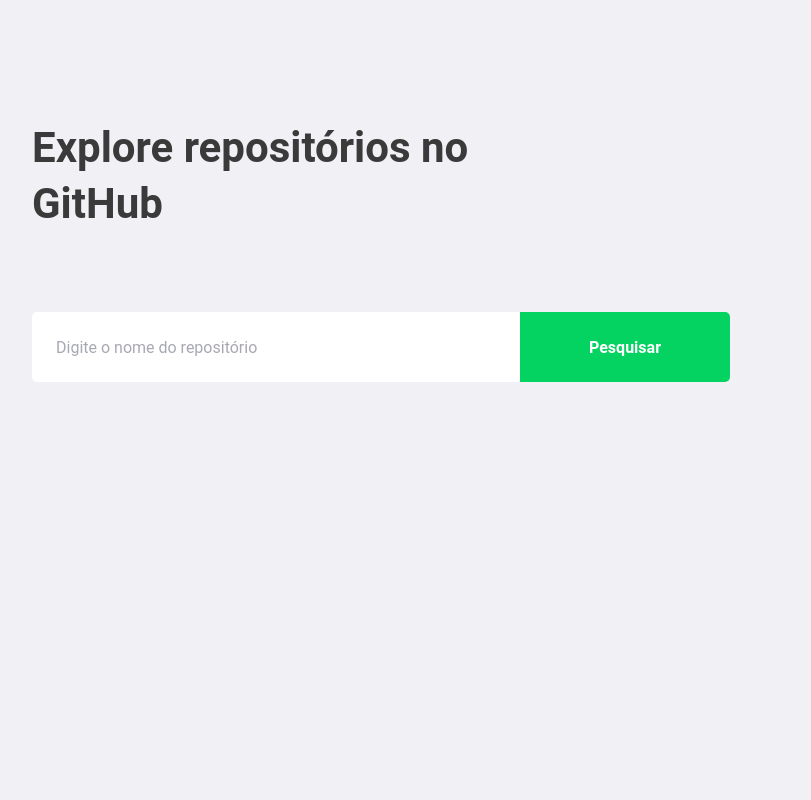
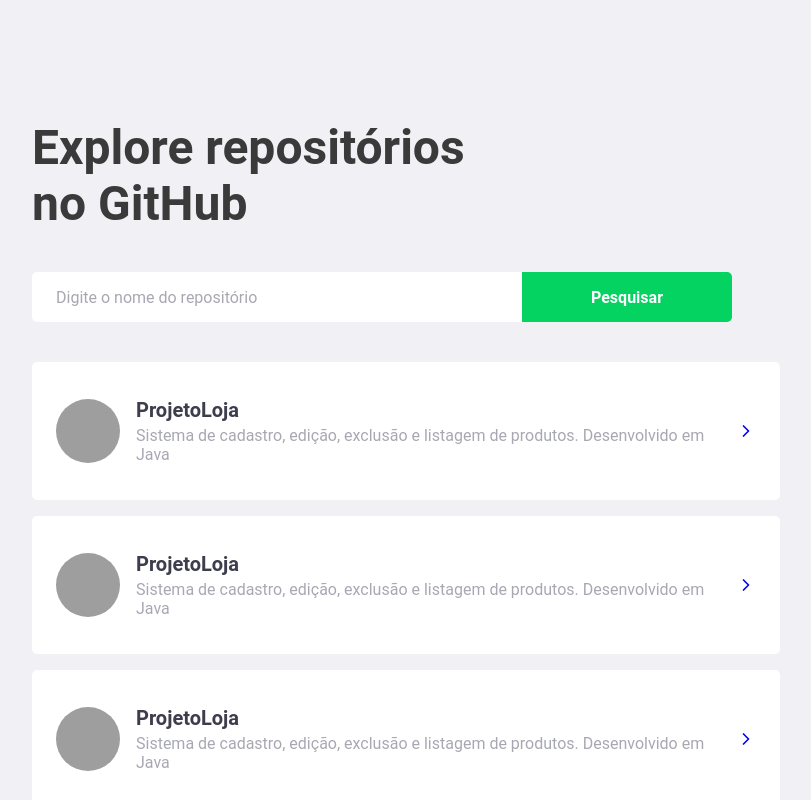
Before and after one commit to gui352/GitHubRepository, a React (Create React App) app: page / in a window 1280 px wide. Shown: the top 800 px of the page, without its empty margins (128-939 px from the left). Built offline with nearby package versions, Linux system fonts and the light colour scheme; grey boxes are pictures that could not be loaded.

Commit message:
Refatoração aula 07-07

```diff
--- a/package.json
+++ b/package.json
@@ -14,6 +14,7 @@
     "polished": "^4.1.3",
     "react": "^17.0.2",
     "react-dom": "^17.0.2",
+    "react-icons": "^4.2.0",
     "react-router-dom": "^5.2.0",
     "react-scripts": "4.0.3",
     "styled-components": "^5.3.0",
--- a/src/pages/Dashboard/index.tsx
+++ b/src/pages/Dashboard/index.tsx
@@ -1,6 +1,7 @@
 import { useState, FormEvent } from 'react';
 import { Title, Repositories, Form } from './styles';
 import api from '../../services/api';
+import { FiChevronRight } from 'react-icons/fi';
 
 interface Repository{
   full_name: string;
@@ -12,7 +13,7 @@
 }
 
 const Dashboard: React.FC = () => {
-  const[newRepo, setNewrepo] = useState('');
+  const[newRepo, setNewRepo] = useState('');
   const[repositories, setRepositories] = useState<Repository[]>([]);
 
   async function handleAddRepository(event: FormEvent<HTMLFormElement>): Promise<void>{
@@ -22,6 +23,7 @@
       const repository = response.data;
 
       setRepositories([...repositories, repository]);
+      setNewRepo('');
   }
 
   return (
@@ -29,14 +31,14 @@
       <Title>Explore repositórios no GitHub</Title>
 
       <Form onSubmit={handleAddRepository}>
-        <input onChange={e => setNewrepo(e.target.value)} placeholder="Digite o nome do repositório" value={newRepo}/>
+        <input onChange={e => setNewRepo(e.target.value)} placeholder="Digite o nome do repositório" value={newRepo}/>
         <button type="submit">Pesquisar</button>
       </Form>
 
       <Repositories>
 
-        {repositories.map(repository => (
-        <>
+        {/**repositories.map(repository => (
+        <a key={repository.full_name} href="teste">
             <img
               src={repository.owner.avatar_url}
               alt={repository.owner.login}
@@ -45,8 +47,57 @@
               <strong>{repository.full_name}</strong>
               <p>{repository.description}</p>
             </div>
-        </>
-        ))}
+        </a>
+        ))**/}
+
+        <a href="teste">
+            <img
+              src="https://avatars.githubusercontent.com/u/80405961?v=4"
+              alt="Guilherme"
+            />
+            <div>
+              <strong>ProjetoLoja</strong>
+              <p>Sistema de cadastro, edição, exclusão e listagem de produtos. Desenvolvido em Java</p>
+            </div>
+            <FiChevronRight size={20}/>
+        </a>
+
+        <a href="teste">
+            <img
+              src="https://avatars.githubusercontent.com/u/80405961?v=4"
+              alt="Guilherme"
+            />
+            <div>
+              <strong>ProjetoLoja</strong>
+              <p>Sistema de cadastro, edição, exclusão e listagem de produtos. Desenvolvido em Java</p>
+            </div>
+            <FiChevronRight size={20}/>
+        </a>
+
+        <a href="teste">
+            <img
+              src="https://avatars.githubusercontent.com/u/80405961?v=4"
+              alt="Guilherme"
+            />
+            <div>
+              <strong>ProjetoLoja</strong>
+              <p>Sistema de cadastro, edição, exclusão e listagem de produtos. Desenvolvido em Java</p>
+            </div>
+            <FiChevronRight size={20}/>
+        </a>
+
+        <a href="teste">
+            <img
+              src="https://avatars.githubusercontent.com/u/80405961?v=4"
+              alt="Guilherme"
+            />
+            <div>
+              <strong>ProjetoLoja</strong>
+              <p>Sistema de cadastro, edição, exclusão e listagem de produtos. Desenvolvido em Java</p>
+            </div>
+            <FiChevronRight size={20}/>
+        </a>
+
       </Repositories>
     </>
   );
--- a/src/pages/Dashboard/styles.ts
+++ b/src/pages/Dashboard/styles.ts
@@ -2,74 +2,92 @@
 import { shade } from 'polished';
 
 export const Title = styled.h1`
+  font-size: 48px;
   color: #3a3a3a;
-  font-size: 42px;
   max-width: 450px;
+  line-height: 56px;
   margin-top: 80px;
-  line-height: 56px;
 `;
+export const Form = styled.form`
+  margin-top: 40px;
+  max-width: 700px;
+  display: flex;
 
-export const Form = styled.form`
-  margin-top: 80px;
-  max-width: 700px;
-
-  dispaly: flex;
-
-  input{
+  input {
     flex: 1;
-    height: 70px;
-    width: 440px;
+    height: 50px;
     padding: 0 24px;
     border: 0;
-    border-radius 5px 0 0 5px;
+    border-radius: 5px 0 0 5px;
     color: #3a3a3a;
+    font-size: 16px;
 
-    &::placeholder{
+    &::placeholder {
       color: #a8a8b3;
     }
   }
 
-  button{
+  button {
     width: 210px;
-    height: 70px;
+    height: 50px;
     background: #04d361;
     border-radius: 0 5px 5px 0;
     border: 0;
     color: #fff;
     font-weight: bold;
 
-    transition: background-color 0.2s;
+    transition: 0.3s;
 
-    &:hover{
-      background: ${shade(0.2, '#04d361')}
+    &:hover {
+      background: ${shade(0.3, '#04d361')};
     }
   }
 `;
+export const Repositories = styled.div`
+  margin-top: 40px;
+  max-width:700px;
 
-export const Repositories = styled.div`
-  margin-top: 80px;
-  max-width: 700px;
+  a {
+
+    background: #fff;
+    border-radius: 5px;
+    width: 100%;
+    padding: 24px;
+    display: block;
+    text-decoration: none;
+
     display: flex;
+    align-items: center;
 
+    transition: transform 0.2s;
+
+    &:hover {
+      transform: translate(10px);
+    }
+
+    & + a {
+      margin-top: 16px;
+    }
     img {
       width: 64px;
       height: 64px;
-    border-radius: 50%;
+      border-radius:50%;
     }
-
-  div{
-    margin: 0 16px;
+    div {
+       margin: 12px 16px;
        flex: 1;
 
-    strong{
-      font-size: 20px;
+       strong {
+         font-size:20px;
          color: #3d3d4d;
        }
 
-    p{
-      font-size: 18px;
+       p {
+        font-size: 16px;
         color: #a8a8b3;
-      margin-top: 4px;
+        margin-top 4px;
        }
     }
+  }
+
 `;
```
Also changed, not shown: 1 other file (tests, documents, lock files or other folders). Lines whose indentation alone changed are shown as unchanged.
